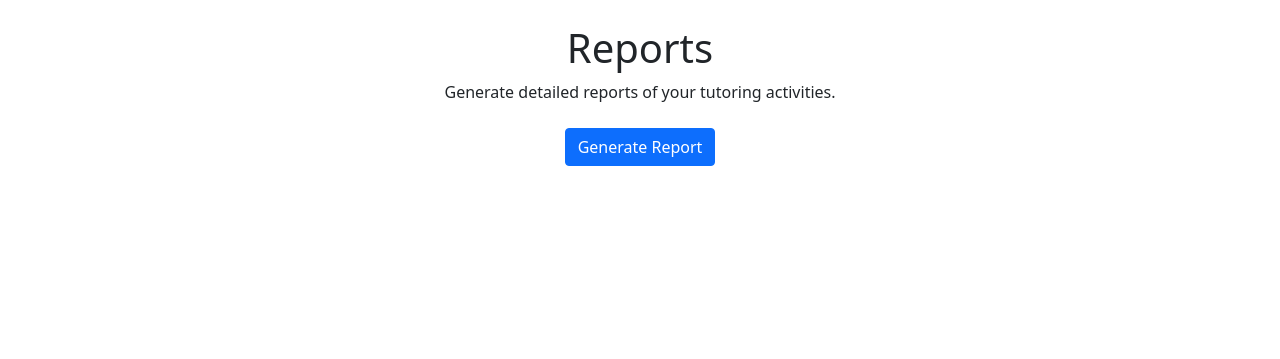
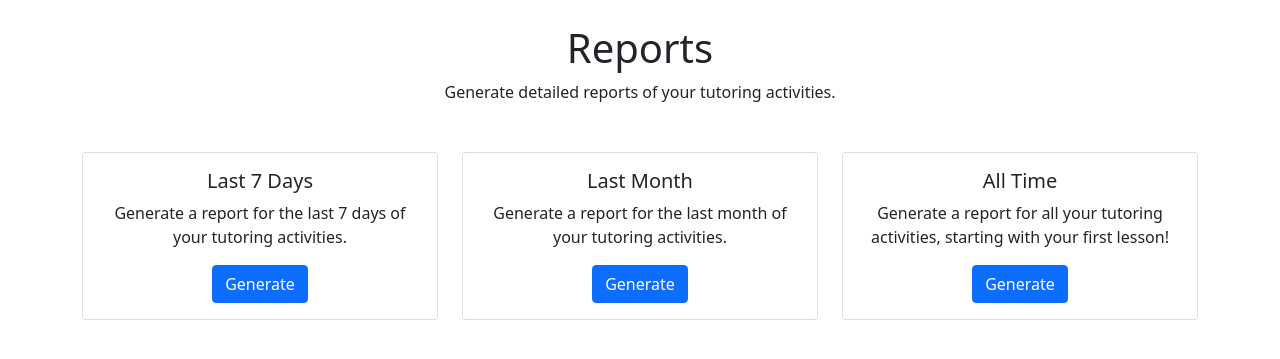
Before and after one commit to Martinnnnnns/SGPYear2, a Django app: template tutorials/templates/reports.html in a window 1280 px wide. Shown: the part 56-415 px from the top of the page. Run offline with Django 3.2, Linux system fonts and the light colour scheme; the template is opened without the code that fills it, so the values that code supplies are empty; some libraries are stand-ins or nearby versions.

Commit message:
Generate Report Page Added

```diff
--- a/code_tutors/urls.py
+++ b/code_tutors/urls.py
@@ -19,6 +19,7 @@ from django.conf.urls.static import static
 from django.contrib import admin
 from django.urls import path,include
 from tutorials import views
+from tutorials.views import generate_report
 
 
 
@@ -49,5 +50,6 @@ urlpatterns = [
     path('confirm_delete/<int:slot_id>/', views.confirm_delete_availability, name='confirm_delete_availability'),
     path('confirm_delete_all/', views.confirm_delete_all_availabilities, name='confirm_delete_all_availabilities'),
     path('tutor_page/delete_availability/<int:slot_id>/', views.delete_availability, name='delete_availability'),
+    path('reports/generate/<str:time_period>/', generate_report, name='generate_report'),
     ]
 urlpatterns += static(settings.STATIC_URL, document_root=settings.STATIC_ROOT)
--- a/requirements.txt
+++ b/requirements.txt
@@ -18,3 +18,6 @@ six==1.16.0
 sqlparse==0.5.1
 typing_extensions==4.12.2
 tzdata==2024.2
+chardet==5.2.0
+pillow==11.0.0
+reportlab==4.2.5
--- a/tutorials/templates/reports.html
+++ b/tutorials/templates/reports.html
@@ -9,8 +9,45 @@ Reports Page
     <h1 class="text-center">Reports</h1>
     <p class="text-center">Generate detailed reports of your tutoring activities.</p>
 
-    <div class="text-center mt-4">
-        <a href="#" class="btn btn-primary">Generate Report</a>
+    <div class="row mt-5">
+        <!-- Card for Last 7 Days -->
+        <div class="col-md-4">
+            <div class="card">
+                <div class="card-body text-center">
+                    <h5 class="card-title">Last 7 Days</h5>
+                    <p class="card-text">Generate a report for the last 7 days of your tutoring activities.</p>
+                    <form method="get" action="{% url 'generate_report' '7days' %}">
+                        <button type="submit" class="btn btn-primary">Generate</button>
+                    </form>
+                </div>
+            </div>
+        </div>
+
+        <!-- Card for Last Month -->
+        <div class="col-md-4">
+            <div class="card">
+                <div class="card-body text-center">
+                    <h5 class="card-title">Last Month</h5>
+                    <p class="card-text">Generate a report for the last month of your tutoring activities.</p>
+                    <form method="get" action="{% url 'generate_report' 'month' %}">
+                        <button type="submit" class="btn btn-primary">Generate</button>
+                    </form>
+                </div>
+            </div>
+        </div>
+
+        <!-- Card for All Time -->
+        <div class="col-md-4">
+            <div class="card">
+                <div class="card-body text-center">
+                    <h5 class="card-title">All Time</h5>
+                    <p class="card-text">Generate a report for all your tutoring activities, starting with your first lesson!</p>
+                    <form method="get" action="{% url 'generate_report' 'all' %}">
+                        <button type="submit" class="btn btn-primary">Generate</button>
+                    </form>
+                </div>
+            </div>
+        </div>
     </div>
 </div>
 {% endblock %}
```
Also changed, not shown: tutorials/views.py (+47 -1 lines).
